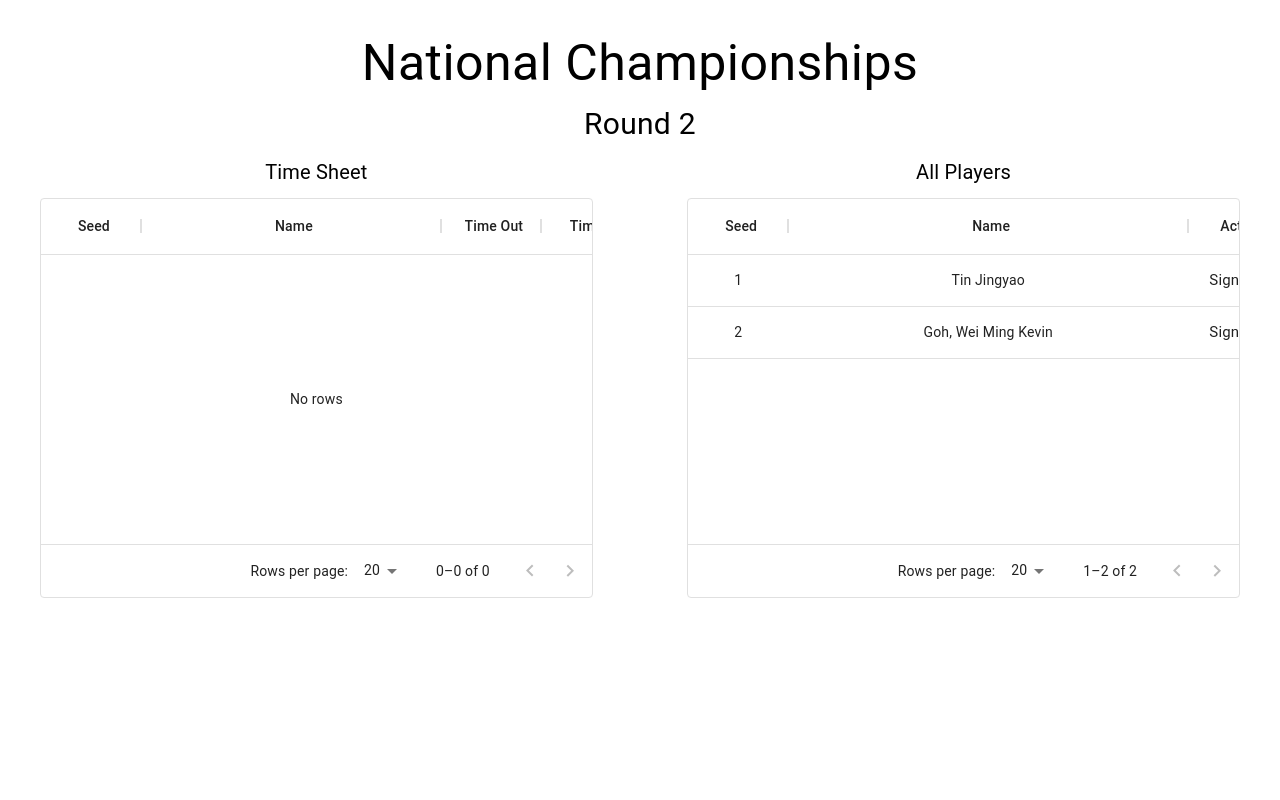
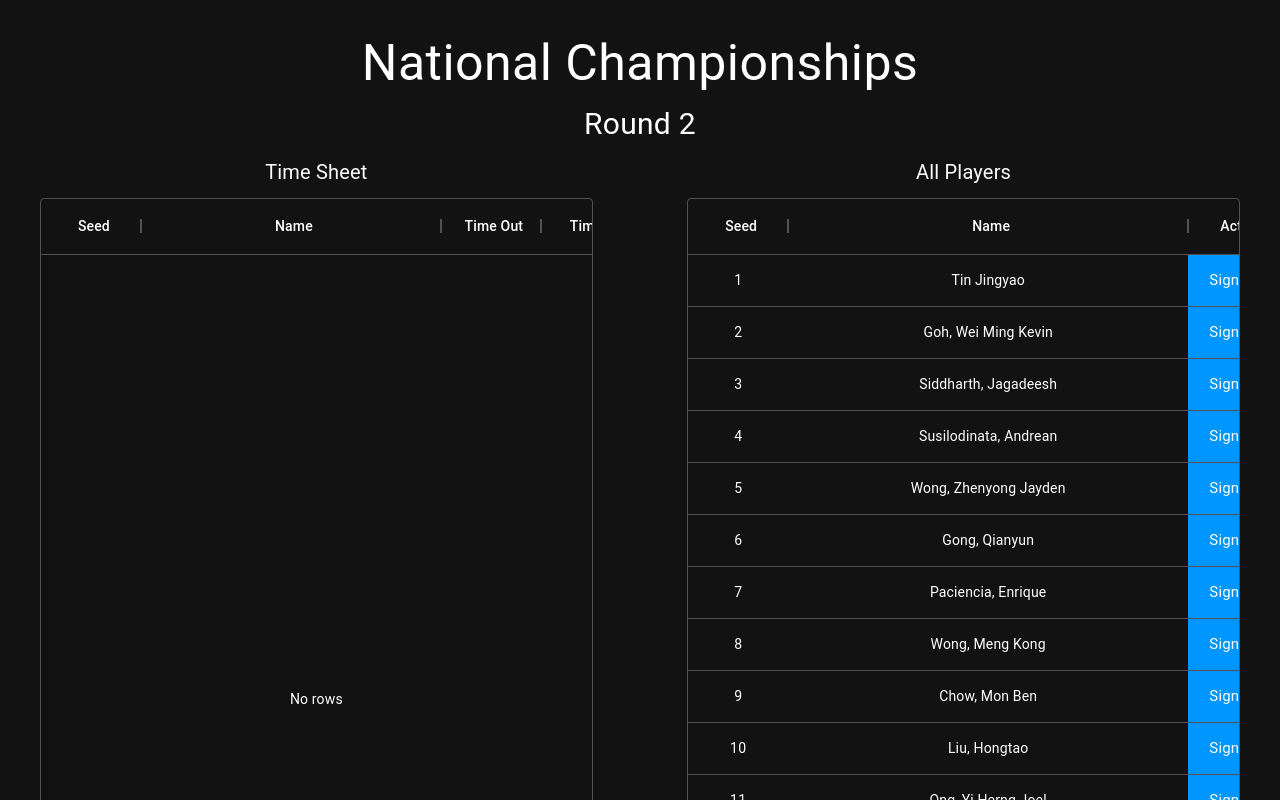
Before and after one commit to zhoube/chess-tournament-timesheet, a React (Create React App) app: page / in a window 1280 px wide. Shown: the top 800 px of the page. Built offline with nearby package versions, Linux system fonts and the light colour scheme.

Commit message:
Add style and names

```diff
--- a/package.json
+++ b/package.json
@@ -14,6 +14,7 @@
     "@types/node": "^16.18.11",
     "@types/react": "^18.0.27",
     "@types/react-dom": "^18.0.10",
+    "clsx": "^1.2.1",
     "react": "^18.2.0",
     "react-dom": "^18.2.0",
     "react-scripts": "^5.0.1",
--- a/src/App.tsx
+++ b/src/App.tsx
@@ -1,10 +1,19 @@
 import { useEffect, useState } from 'react';
 import { Box, Stack, Typography } from '@mui/material';
-import { DataGrid, GridEventListener } from '@mui/x-data-grid';
+import { DataGrid, GridCellParams, GridEventListener } from '@mui/x-data-grid';
 import { logColumns, playerColumns, STATUS } from './constants';
 import { players } from './player/players';
 import { Player } from './player/types';
 import { Log } from './log/types';
+import './App.css'
+import { ThemeProvider, createTheme } from '@mui/material/styles';
+import CssBaseline from '@mui/material/CssBaseline';
+
+const darkTheme = createTheme({
+  palette: {
+    mode: 'dark',
+  },
+});
 
 function App() {
 	const [allPlayers, setAllPlayers] = useState(players);
@@ -29,7 +38,6 @@ function App() {
 	};
 
 	const createLog = (currentPlayer: Player) => {
-		console.log(allLogs);
 		const now = new Date();
 		if (currentPlayer.status == STATUS.IN) {
 			const newLog: Log = {
@@ -50,6 +58,8 @@ function App() {
 	}
 
 	return (
+		<ThemeProvider theme={darkTheme}>
+			<CssBaseline />
 			<Box padding={'2%'}>
 				<Typography fontSize={50} textAlign={'center'}>
 					National Championships
@@ -58,36 +68,61 @@ function App() {
 					Round 2
 				</Typography>
 				<Stack direction='row' spacing={10} justifyContent='space-evenly'>
-				<Box sx={{ height: 400, width: '45%' }}>
+					<Box sx={{ height: 1000, width: '45%' }}>
 						<Typography fontSize={20} margin={'2%'} textAlign={'center'}>
 							Time Sheet
 						</Typography>
 						<DataGrid
 							rows={allLogs}
 							columns={logColumns}
-						pageSize={20}
+							pageSize={50}
 							rowsPerPageOptions={[20, 50, 100]}
 							checkboxSelection={false}
 							experimentalFeatures={{ newEditingApi: true }}
 						/>
 					</Box>
-				<Box sx={{ height: 400, width: '45%' }}>
+					<Box
+						sx={{
+							height: 1000,
+							width: '45%',
+							'& .cold': {
+								backgroundColor: '#0096FF'
+							},
+							'& .hot': {
+								backgroundColor: '#EE4B2B'
+							}
+						}}>
 						<Typography fontSize={20} margin={'2%'} textAlign={'center'}>
 							All Players
 						</Typography>
 						<DataGrid
 							rows={allPlayers}
 							columns={playerColumns}
-						pageSize={20}
+							pageSize={50}
 							rowsPerPageOptions={[20, 50, 100]}
 							checkboxSelection={false}
 							experimentalFeatures={{ newEditingApi: true }}
 							onCellClick={handleStatusChange}
+							getCellClassName={(params: GridCellParams<string>) => {
+								if (params.field === 'status') {
+									// // console.log(params);
+									// if (params.value == STATUS.IN) {
+									// 	console.log("IN PLZ");
+									// }
+									return params.value == STATUS.IN
+										? 'cold'
+										: 'hot';
+								} else {
+									return '';
+								}
+							}}
 						/>
 					</Box>
 				</Stack>
 
 			</Box>
+		</ThemeProvider>
+
 	);
 }
 
--- a/src/constants.tsx
+++ b/src/constants.tsx
@@ -1,6 +1,7 @@
 import { Typography } from "@mui/material";
-import { GridColumns } from "@mui/x-data-grid";
+import { GridCellParams, GridColumns } from "@mui/x-data-grid";
 import { SetStateAction } from "react";
+import clsx from 'clsx';
 
 export enum STATUS {
 	IN = 'In',
--- a/src/player/players.tsx
+++ b/src/player/players.tsx
@@ -12,5 +12,175 @@ export const players: Player[] =
 			id: 2,
 			name: 'Goh, Wei Ming Kevin',
 			status: STATUS.IN
-		}
+		},
+		{
+			id: 3,
+			name: 'Siddharth, Jagadeesh',
+			status: STATUS.IN
+		},
+		{
+			id: 4,
+			name: 'Susilodinata, Andrean',
+			status: STATUS.IN
+		},
+		{
+			id: 5,
+			name: 'Wong, Zhenyong Jayden',
+			status: STATUS.IN
+		},
+		{
+			id: 6,
+			name: 'Gong, Qianyun',
+			status: STATUS.IN
+		},
+		{
+			id: 7,
+			name: 'Paciencia, Enrique',
+			status: STATUS.IN
+		},
+		{
+			id: 8,
+			name: 'Wong, Meng Kong',
+			status: STATUS.IN
+		},
+		{
+			id: 9,
+			name: 'Chow, Mon Ben',
+			status: STATUS.IN
+		},
+		{
+			id: 10,
+			name: 'Liu, Hongtao',
+			status: STATUS.IN
+		},
+		{
+			id: 11,
+			name: 'Ong, Yi Herng Joel',
+			status: STATUS.IN
+		},
+		{
+			id: 12,
+			name: 'Ng, Sheng Feng',
+			status: STATUS.IN
+		},
+		{
+			id: 13,
+			name: 'Ho, Xinglun Royce',
+			status: STATUS.IN
+		},
+		{
+			id: 14,
+			name: 'Tan, Zhong Kai',
+			status: STATUS.IN
+		},
+		{
+			id: 15,
+			name: 'Saravanan, Durga',
+			status: STATUS.IN
+		},
+		{
+			id: 16,
+			name: 'Teo, Hong Ming',
+			status: STATUS.IN
+		},
+		{
+			id: 17,
+			name: 'Fang, Kun',
+			status: STATUS.IN
+		},
+		{
+			id: 18,
+			name: 'Kapoor, Satvik',
+			status: STATUS.IN
+		},
+		{
+			id: 19,
+			name: 'Cai, Mingzhe',
+			status: STATUS.IN
+		},
+		{
+			id: 20,
+			name: 'Cheong, Sue Lyn',
+			status: STATUS.IN
+		},
+		{
+			id: 21,
+			name: 'Lee, Jing Xi Jonathan',
+			status: STATUS.IN
+		},
+		{
+			id: 22,
+			name: 'Gao, Zhenxi Jerry',
+			status: STATUS.IN
+		},
+		{
+			id: 23,
+			name: 'Rice, Lauren',
+			status: STATUS.IN
+		},
+		{
+			id: 24,
+			name: 'Lakshminarasimhan, Rahul',
+			status: STATUS.IN
+		},
+		{
+			id: 25,
+			name: 'Siddharth, Sai',
+			status: STATUS.IN
+		},
+		{
+			id: 26,
+			name: 'Burman, Ray Pritish',
+			status: STATUS.IN
+		},
+		{
+			id: 27,
+			name: 'Sanjay, Vasu',
+			status: STATUS.IN
+		},
+		{
+			id: 28,
+			name: 'Wong, Shyun Fwu Aldrin',
+			status: STATUS.IN
+		},
+		{
+			id: 29,
+			name: 'Yu, Bei Hao',
+			status: STATUS.IN
+		},
+		{
+			id: 30,
+			name: 'Ng, Say Liang',
+			status: STATUS.IN
+		},
+		{
+			id: 31,
+			name: 'Sreekarthika, Velmurugan',
+			status: STATUS.IN
+		},
+		{
+			id: 32,
+			name: 'Rice, Leah',
+			status: STATUS.IN
+		},
+		{
+			id: 33,
+			name: 'Pang, Kay Yan Eden',
+			status: STATUS.IN
+		},
+		{
+			id: 34,
+			name: 'Vijay, Rege',
+			status: STATUS.IN
+		},
+		{
+			id: 35,
+			name: 'Ashwath, Kaushik',
+			status: STATUS.IN
+		},
+		{
+			id: 36,
+			name: 'Nainika, Gupta',
+			status: STATUS.IN
+		},
 	];
```
Also changed, not shown: 1 other file (tests, documents, lock files or other folders). Lines whose indentation alone changed are shown as unchanged.
